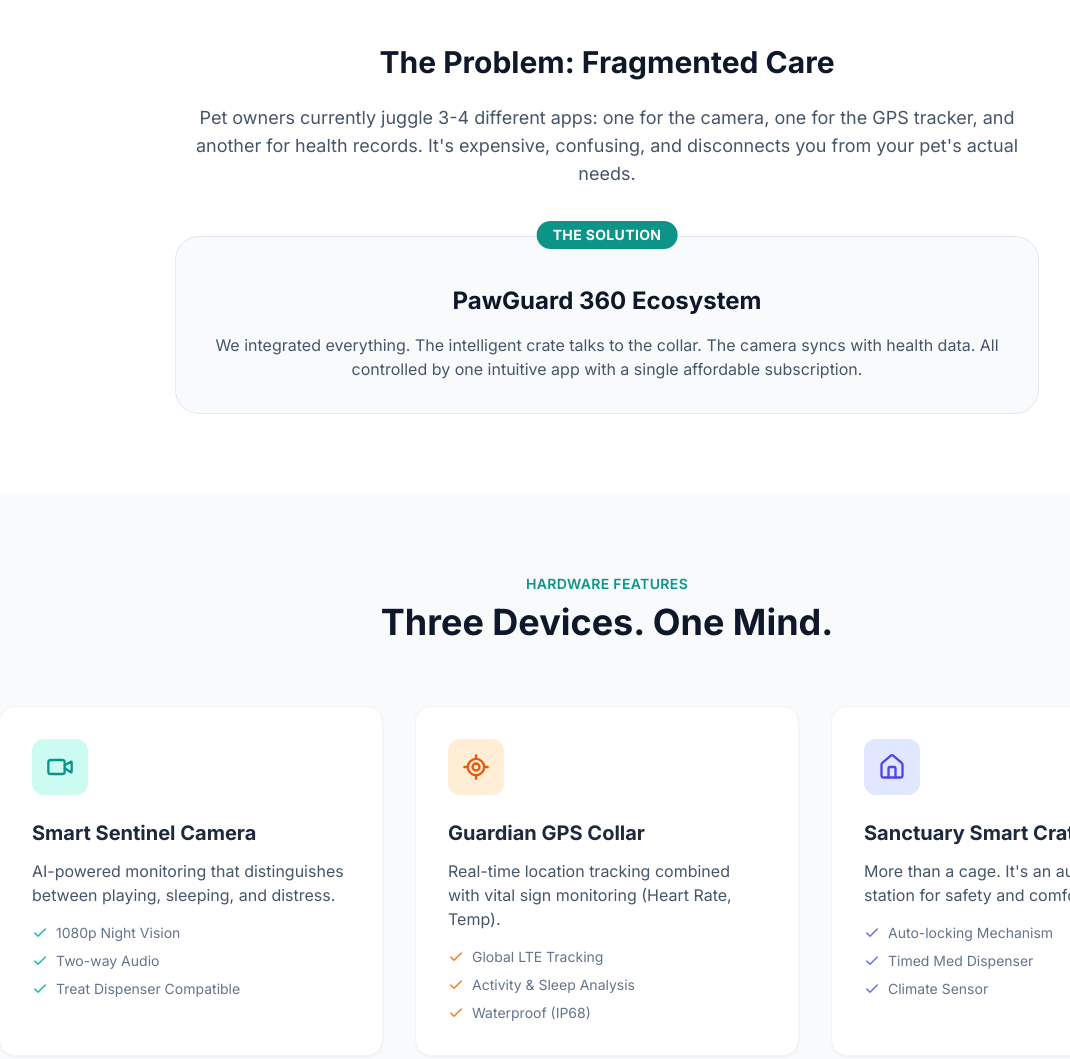
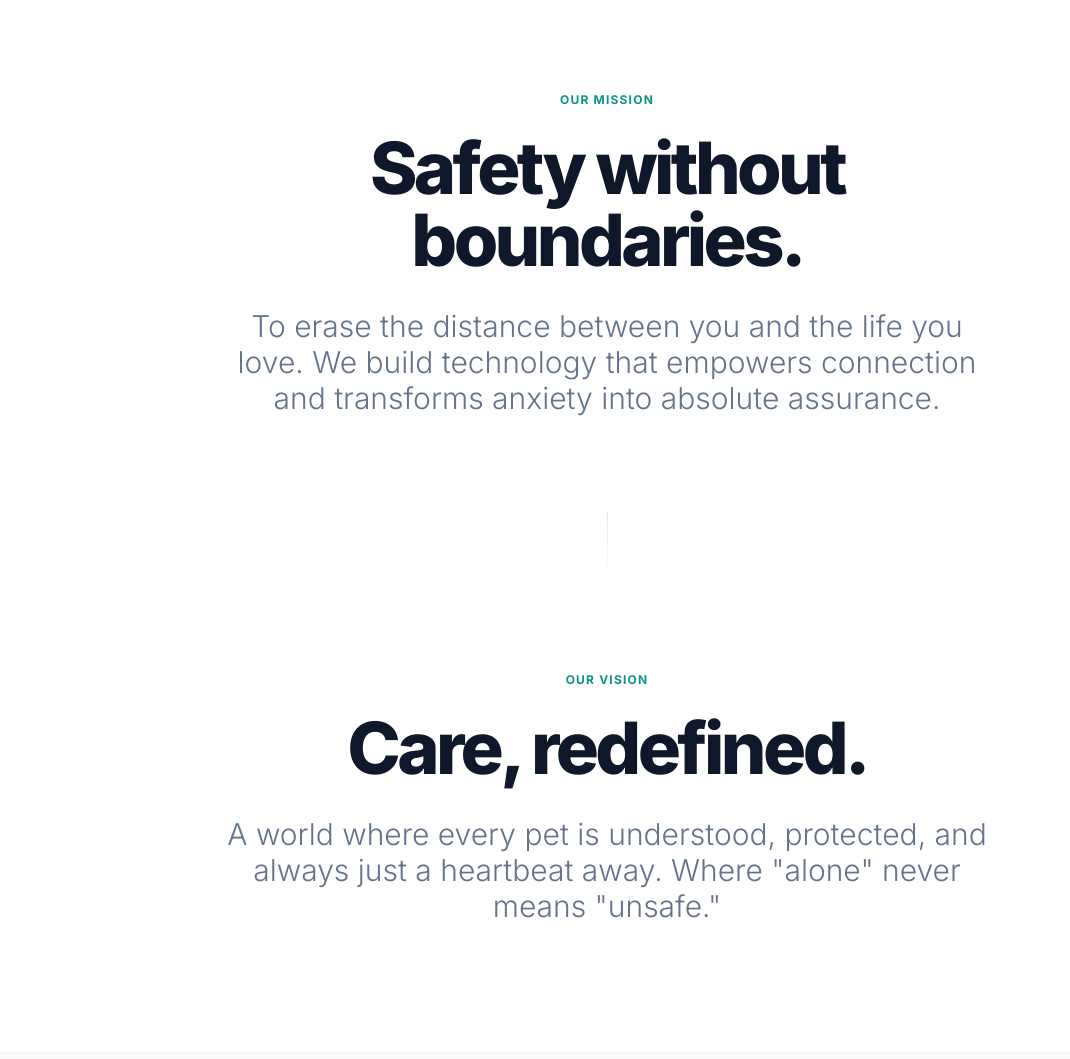
Before and after one commit to Silent-listener/furryWatch, a plain HTML site: page index.html in a window 1280 px wide. Shown: the part 880-1939 px from the top of the page, without its empty margins (33-1103 px from the left). Drawn offline with nearby package versions, Linux system fonts and the light colour scheme.

Commit message:
Updating design

```diff
--- a/index.html
+++ b/index.html
@@ -3,10 +3,10 @@
 <head>
     <meta charset="UTF-8">
     <meta name="viewport" content="width=device-width, initial-scale=1.0">
-    <title>PawGuard 360 - The Ultimate Pet Care Ecosystem</title>
+    <title>Furry Watch - The Ultimate Pet Care Ecosystem</title>
     <script src="https://cdn.tailwindcss.com"></script>
     <script src="https://cdnjs.cloudflare.com/ajax/libs/lucide/0.263.1/umd/lucide.min.js"></script>
-    <link href="https://fonts.googleapis.com/css2?family=Inter:wght@300;400;500;600;700&display=swap" rel="stylesheet">
+    <link href="https://fonts.googleapis.com/css2?family=Inter:wght@300;400;500;600;700;800&display=swap" rel="stylesheet">
     <style>
         body { font-family: 'Inter', sans-serif; }
         .clip-path-slant {
@@ -19,6 +19,21 @@
             0%, 100% { opacity: 1; }
             50% { opacity: .7; }
         }
+        /* Apple-style smooth reveal */
+        .reveal-text {
+            background: linear-gradient(to right, #0f172a 20%, #64748b 40%, #0f172a 60%, #0f172a 80%);
+            background-size: 200% auto;
+            color: #000;
+            background-clip: text;
+            -webkit-background-clip: text;
+            -webkit-text-fill-color: transparent;
+            animation: shine 5s linear infinite;
+        }
+        @keyframes shine {
+            to {
+                background-position: 200% center;
+            }
+        }
     </style>
 </head>
 <body class="bg-slate-50 text-slate-800">
@@ -29,7 +44,7 @@
             <div class="flex justify-between items-center h-16">
                 <div class="flex items-center space-x-2">
                     <i data-lucide="paw-print" class="h-8 w-8 text-teal-600 fill-current"></i>
-                    <span class="font-bold text-xl tracking-tight text-slate-900">PawGuard 360</span>
+                    <span class="font-bold text-xl tracking-tight text-slate-900">Furry Watch</span>
                 </div>
                 <div class="hidden md:flex space-x-8">
                     <a href="#features" class="text-slate-600 hover:text-teal-600 transition">Features</a>
@@ -137,20 +152,36 @@
         </div>
     </div>
 
-    <!-- Problem / Solution -->
-    <section class="py-20 bg-white">
-        <div class="max-w-4xl mx-auto px-4 text-center">
-            <h2 class="text-3xl font-bold text-slate-900 mb-6">The Problem: Fragmented Care</h2>
-            <p class="text-lg text-slate-600 mb-12">
-                Pet owners currently juggle 3-4 different apps: one for the camera, one for the GPS tracker, and another for health records. It's expensive, confusing, and disconnects you from your pet's actual needs.
-            </p>
+    <!-- Mission & Vision (Apple Style) -->
+    <section class="py-32 bg-white border-b border-slate-100">
+        <div class="max-w-7xl mx-auto px-4 sm:px-6 lg:px-8">
+            <div class="flex flex-col items-center text-center space-y-24">
 
-            <div class="relative p-8 bg-slate-50 rounded-3xl border border-slate-200">
-                <div class="absolute -top-4 left-1/2 transform -translate-x-1/2 bg-teal-600 text-white px-4 py-1 rounded-full text-sm font-bold uppercase tracking-wide">The Solution</div>
-                <h3 class="text-2xl font-bold text-slate-900 mt-4 mb-4">PawGuard 360 Ecosystem</h3>
-                <p class="text-slate-600">
-                    We integrated everything. The intelligent crate talks to the collar. The camera syncs with health data. All controlled by one intuitive app with a single affordable subscription.
-                </p>
+                <!-- Mission -->
+                <div class="max-w-4xl">
+                    <span class="text-teal-600 font-bold tracking-widest uppercase text-xs mb-6 block">Our Mission</span>
+                    <h2 class="text-5xl md:text-7xl font-extrabold text-slate-900 tracking-tighter mb-8 leading-tight">
+                        Safety without<br>boundaries.
+                    </h2>
+                    <p class="text-2xl md:text-3xl font-light text-slate-500 leading-normal max-w-3xl mx-auto">
+                        To erase the distance between you and the life you love. We build technology that empowers connection and transforms anxiety into absolute assurance.
+                    </p>
+                </div>
+
+                <!-- Minimalist Divider -->
+                <div class="h-16 w-px bg-gradient-to-b from-slate-200 to-transparent"></div>
+
+                <!-- Vision -->
+                <div class="max-w-4xl">
+                    <span class="text-teal-600 font-bold tracking-widest uppercase text-xs mb-6 block">Our Vision</span>
+                    <h2 class="text-5xl md:text-7xl font-extrabold text-slate-900 tracking-tighter mb-8 leading-tight">
+                        Care, redefined.
+                    </h2>
+                    <p class="text-2xl md:text-3xl font-light text-slate-500 leading-normal max-w-3xl mx-auto">
+                        A world where every pet is understood, protected, and always just a heartbeat away. Where "alone" never means "unsafe."
+                    </p>
+                </div>
+
             </div>
         </div>
     </section>
@@ -326,7 +357,7 @@
         <div class="max-w-7xl mx-auto px-4 sm:px-6 lg:px-8">
             <div class="text-center mb-16">
                 <h2 class="text-3xl font-bold text-slate-900">Support the Project</h2>
-                <p class="mt-4 text-slate-600 max-w-2xl mx-auto">Choose a reward level to bring PawGuard 360 to life. All tiers include a 6-month free subscription to the premium app features.</p>
+                <p class="mt-4 text-slate-600 max-w-2xl mx-auto">Choose a reward level to bring Furry Watch to life. All tiers include a 6-month free subscription to the premium app features.</p>
             </div>
 
             <div class="grid md:grid-cols-3 gap-8">
@@ -476,7 +507,7 @@
             <div class="col-span-1 md:col-span-2">
                 <div class="flex items-center space-x-2 mb-4">
                     <i data-lucide="paw-print" class="h-6 w-6 text-teal-500 fill-current"></i>
-                    <span class="font-bold text-xl text-white">PawGuard 360</span>
+                    <span class="font-bold text-xl text-white">Furry Watch</span>
                 </div>
                 <p class="text-sm text-slate-400 max-w-xs">
                     Reinventing pet care through technology. Join us in creating a safer, happier world for our furry friends.
```
